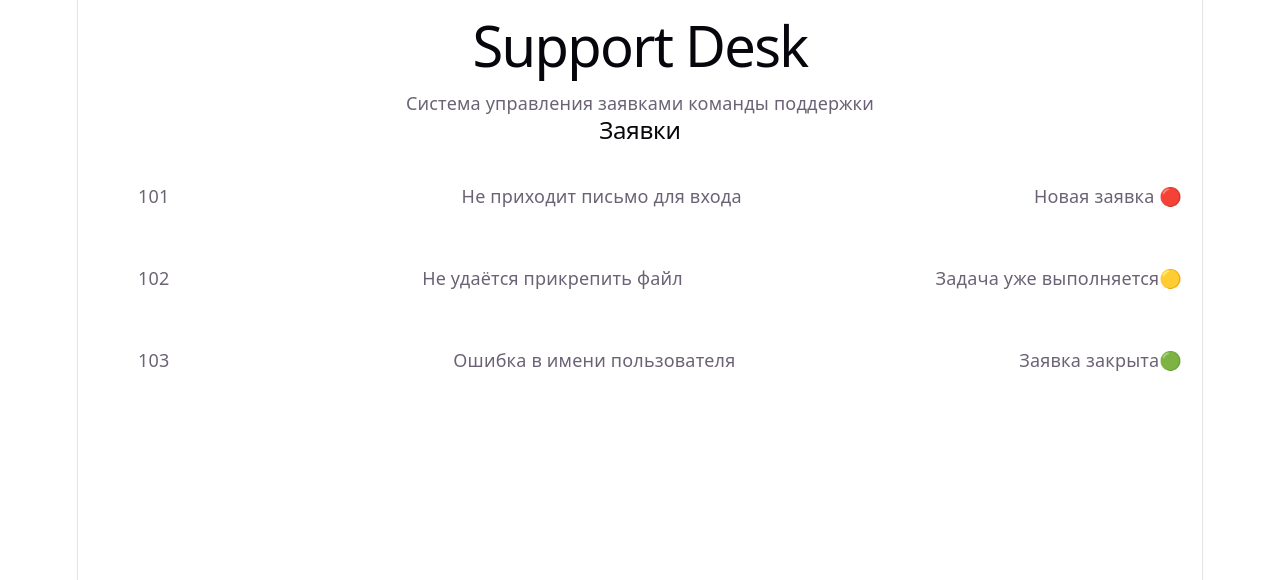
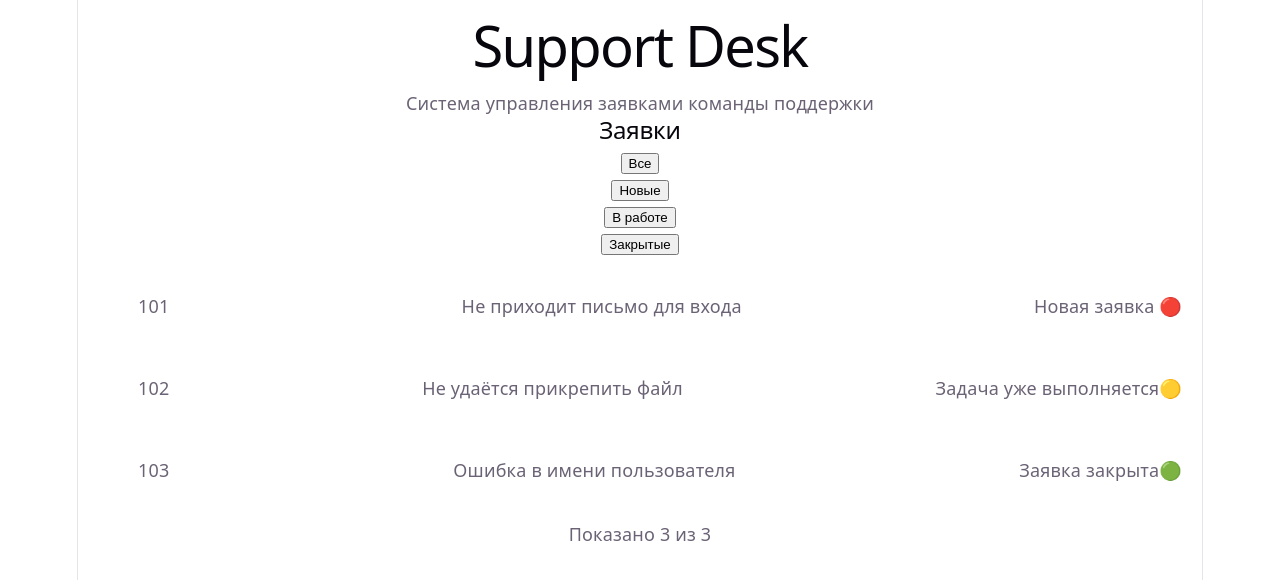
Before and after one commit to Kwazzota/support-desk, a React (Vite) app: page / in a window 1280 px wide. Shown: the top 580 px of the page. Built offline with nearby package versions, Linux system fonts and the light colour scheme.

Commit message:
day46
filter

```diff
--- a/src/App.css
+++ b/src/App.css
@@ -196,3 +196,10 @@
   justify-content: space-between;
   padding: 20px;
 }
+
+.filter {
+  display: flex;
+  flex-direction: column;
+  align-items: center;
+  gap: 6px;
+}
--- a/src/App.tsx
+++ b/src/App.tsx
@@ -1,8 +1,18 @@
-import './App.css'
+import './App.css';
 import TicketList from "./features/tickets/TicketList.tsx";
 import {tickets} from "./features/tickets/fixtures.ts";
+import type { TicketStatus} from "./features/tickets/types.ts";
+import { useState} from "react";
+
+type TicketFilter = TicketStatus | "all"
 
 function App() {
+  const [filter, setFilter] = useState<TicketFilter>('all');
+
+  const visibleTickets = filter === 'all'
+    ? tickets
+    : tickets.filter(ticket => ticket.status === filter)
+
   return (
       <main>
         <header>
@@ -11,7 +21,14 @@ function App() {
         </header>
         <section>
           <h2>Заявки</h2>
-          <TicketList ticket={tickets} />
+            <span className="filter">
+                <button className="filter-button" aria-pressed={filter === 'all'} onClick={() => setFilter('all')}>Все</button>
+                <button className="filter-button" aria-pressed={filter === 'new'} onClick={() => setFilter('new')}>Новые</button>
+                <button className="filter-button" aria-pressed={filter === 'in_progress'} onClick={() => setFilter('in_progress')}>В работе</button>
+                <button className="filter-button" aria-pressed={filter === 'closed'} onClick={() => setFilter('closed')}>Закрытые</button>
+            </span>
+            <TicketList ticket={visibleTickets} />
+            <p>Показано {visibleTickets.length} из {tickets.length}</p>
         </section>
       </main>
   )
```
